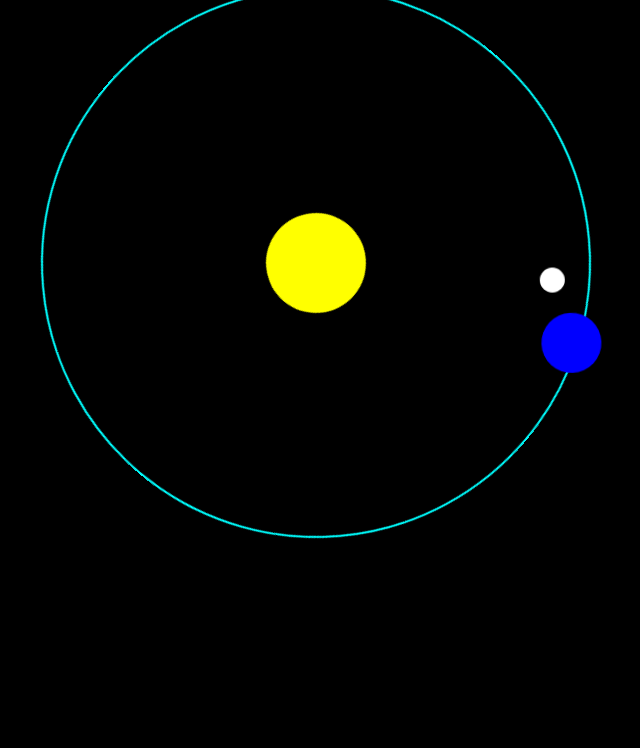
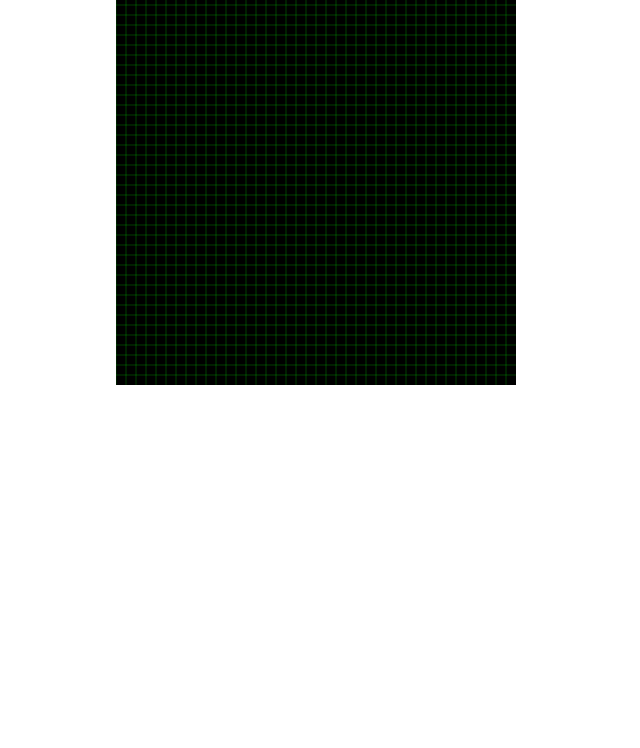
Before and after one commit to SCIPIO666/canvas-2d-game, a plain HTML site: page index.html in a window 1280 px wide. Shown: the part 52-800 px from the top of the page, without its empty margins (324-964 px from the left). Drawn offline with Linux system fonts and the light colour scheme.

Commit message:
graph grid drawing

```diff
--- a/index.html
+++ b/index.html
@@ -5,19 +5,11 @@
     <meta charset="UTF-8">
     <meta name="viewport" content="width=device-width, initial-scale=1.0">
     <link rel="stylesheet" href="style.css">
-    <title>solar system</title>
+    <title>canvas 2d game</title>
 </head>
 <body>
-
-    <div id="ctn">
-        <div class="earth-ring" >
-                <div class="moon-ring">
-                    <div class="moon"></div>
-                    <div class="earth">
-                </div>
-
-            </div>
-            <div class="sun"></div>
-    </div>
+     <h1>Canvas 2D Game</h1>
+ <canvas id="asteroids" width="400" height="400"></canvas>
+<script src="script.js"></script>
 </body>
 </html>
--- a/script.js
+++ b/script.js
@@ -0,0 +1,19 @@
+const canvas=document.getElementById("asteroids");
+const context= canvas.getContext("2d");
+
+ context.strokeStyle ="#00ff00";
+ context.lineWidth = 0.25;
+
+ /////drawing a grid/////////
+for(let x=0; x<canvas.width; x+=10){
+    context.moveTo(x,0);
+    context.lineTo(x, canvas.height);
+}
+
+for(let y=0; y<canvas.width; y+=10){
+    context.moveTo(0,y);
+    context.lineTo(canvas.width, y);
+}
+
+context.stroke();
+////////////////////////////////////////
--- a/style.css
+++ b/style.css
@@ -5,90 +5,10 @@
 }
 body{
     font-family: sans-serif;
-    background-color: black;
+    text-align: center;
 
 }
-#ctn{
-     display: flex;
-     align-items: center;
-     justify-content: center;
-     margin: 40px auto;
 
+canvas{
+background-color: black;
 }
-.earth-ring{
-    height: 550px;
-    width: 550px;
-    border-radius: 50%;
-    border: solid 2px aqua;
-    display: flex;
-     align-items: center;
-     justify-content: center;
-     position: relative;
-     animation: animate-earth 36s linear infinite;
-     animation-delay: 1s;
-
-
-}
-.earth{
-    width: 60px;
-    height: 60px;
-    border-radius: 50% ;
-    background-color: blue;
-    position: absolute;
-
-
-}
-.moon{
-    width: 25px;
-    height: 25px;
-    border-radius: 50% ;
-    background-color: white;
-    position: absolute;
-    top: -10px;
-    right: 70px;
-}
-.sun{
-    width: 100px;
-    height: 100px;
-    border-radius: 50% ;
-    background-color: yellow;
-    position: absolute;
-}
-.moon-ring{
-    width: 140px;
-    height: 140px;
-    border-radius: 50%;
-    border: 4px solid transparent;
-    position: absolute;
-    top: 100px;
-    left: 450px;
-    display: flex;
-    justify-content: center;
-    align-items: center;
-    animation: animate 3.4s linear infinite;
-     animation-delay: 2s;
-}
-.moon-ring::before{
-    content: "";
-      width: 40px;
-    height: 40px;
-        border-radius: 50% ;
-    background-color: yellow;
-}
-
-@keyframes animate {
-    0%{
-        transform: rotate(0deg);
-    }
-    100%{
-        transform: rotate(360deg);
-    }
-}
-@keyframes animate-earth {
-    0%{
-        transform: rotate(0deg);
-    }
-    100%{
-        transform: rotate(360deg);
-    }
-}
```
